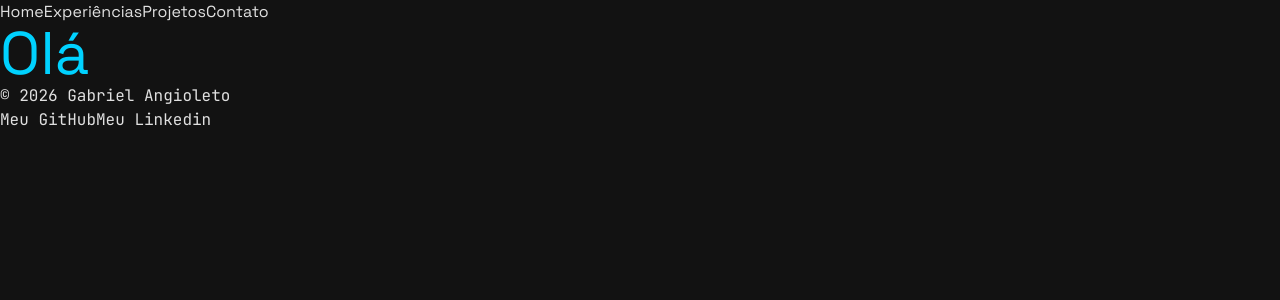
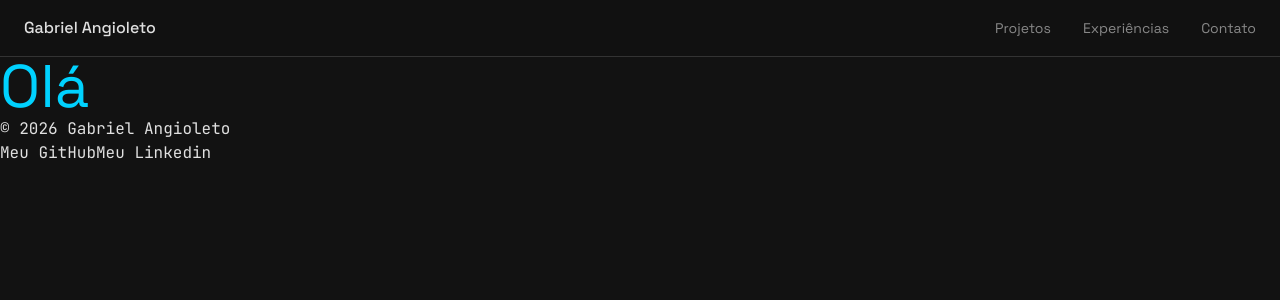
Before and after one commit to gangioleto/portfolio, a Next.js app: page / in a window 1280 px wide. Shown: the top 300 px of the page. Built offline with nearby package versions, Linux system fonts and the light colour scheme.

Commit message:
style: estiliza header com navegação dinâmica

```diff
--- a/src/components/Header.tsx
+++ b/src/components/Header.tsx
@@ -1,13 +1,27 @@
 import Link from "next/link";
+
+const links = [
+  { href: "/projetos", label: "Projetos" },
+  { href: "/experiencias", label: "Experiências" },
+  { href: "/contato", label: "Contato" },
+];
 
 export default function Header() {
   return (
-    <header>
-      <nav>
-        <Link href="/">Home</Link>
-        <Link href="/experiencias">Experiências</Link>
-        <Link href="/projetos">Projetos</Link>
-        <Link href="/contato">Contato</Link>
+    <header className="flex justify-between items-center px-6 py-4 border-b border-border sticky top-0 z-50 bg-bg/80 backdrop-blur-md">
+      <Link href="/" className="font-medium hover:text-accent transition-colors">
+        Gabriel Angioleto
+      </Link>
+      <nav className="flex gap-8">
+        {links.map((link) => (
+          <Link
+            key={link.href}
+            href={link.href}
+            className="text-sm text-muted hover:text-fg transition-colors"
+          >
+            {link.label}
+          </Link>
+        ))}
       </nav>
     </header>
   );
```
